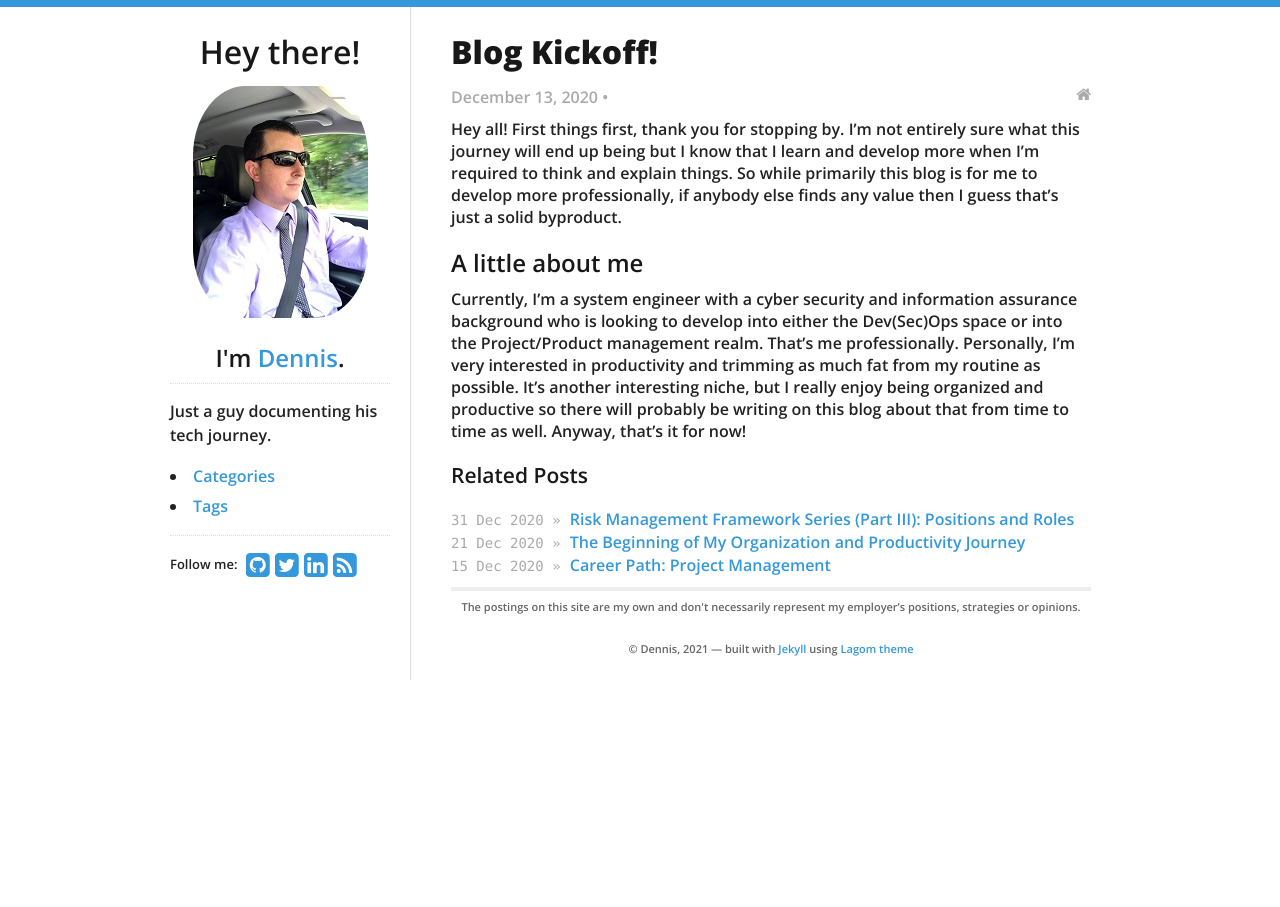
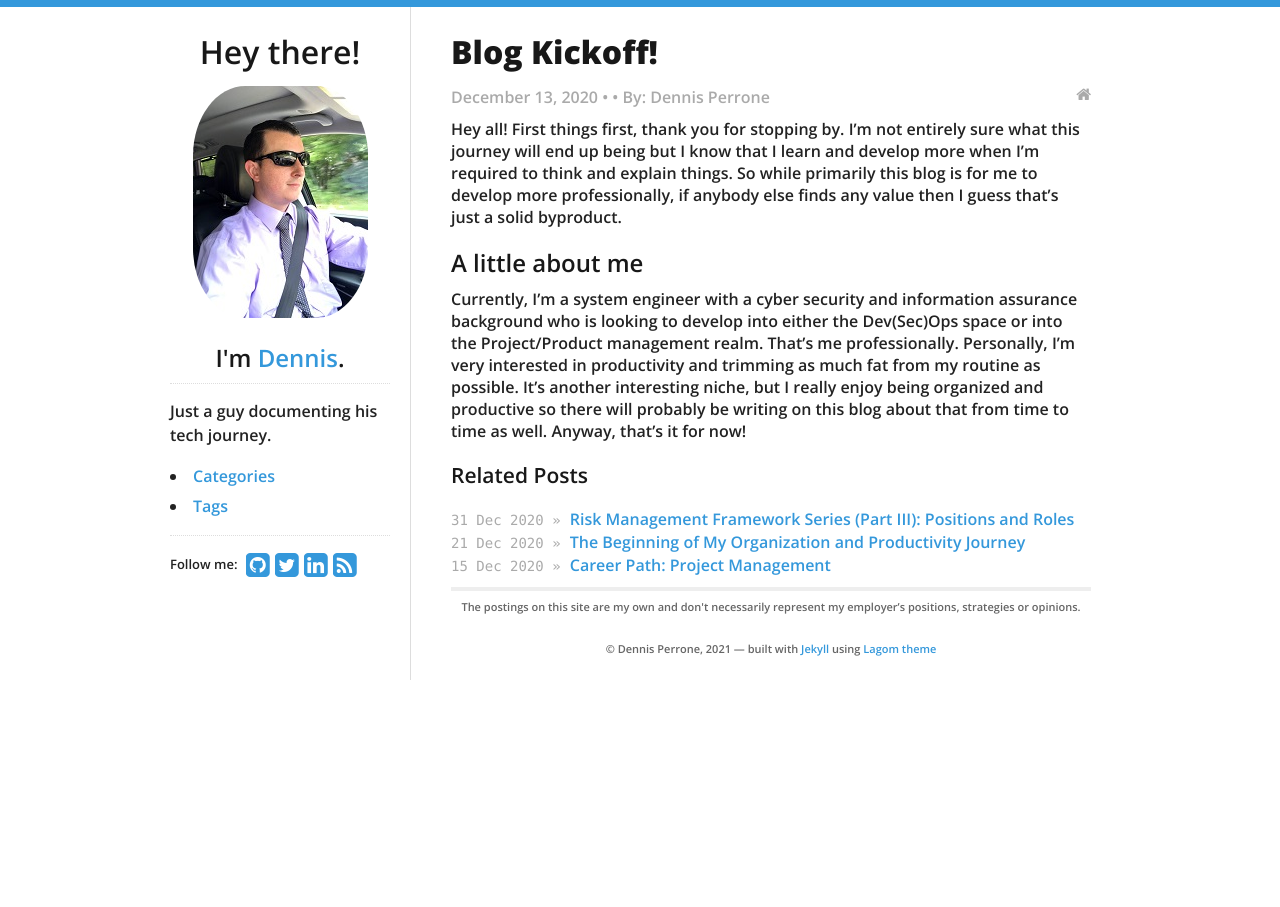
Before and after one commit to dennis-perrone/dennis-perrone.github.io, a Jekyll site: the page built from _posts/general/2020-12-13-blog-kickoff.md, in a window 1280 px wide. Built offline with Jekyll 4.4.1, drawn with Linux system fonts in a browser that asks for light colours.

Commit message:
updated layout and added author variable

```diff
--- a/_includes/footer.html
+++ b/_includes/footer.html
@@ -7,6 +7,6 @@
   {% endif %}
 
   <p>
-    © {{ site.data.theme.name }}, {{ 'now' | date: "%Y" }} &mdash; built with <a href="http://jekyllrb.com/">Jekyll</a> using <a href="https://github.com/swanson/lagom">Lagom theme</a>
+    © {{ site.data.theme.author }}, {{ 'now' | date: "%Y" }} &mdash; built with <a href="http://jekyllrb.com/">Jekyll</a> using <a href="https://github.com/swanson/lagom">Lagom theme</a>
   </p>
 </div>
--- a/_layouts/post.html
+++ b/_layouts/post.html
@@ -5,7 +5,7 @@
 <h1 class="title">{{ page.title }}</h1>
 
 <p class="meta">
-  {{ page.date | date: "%B %d, %Y" }} • {% include reading-time.html %}
+  {{ page.date | date: "%B %d, %Y" }} • {% include reading-time.html %} • By: {{ page.author }}
   <a href="/">
     <i class="home fa fa-home"></i>
   </a>
```
